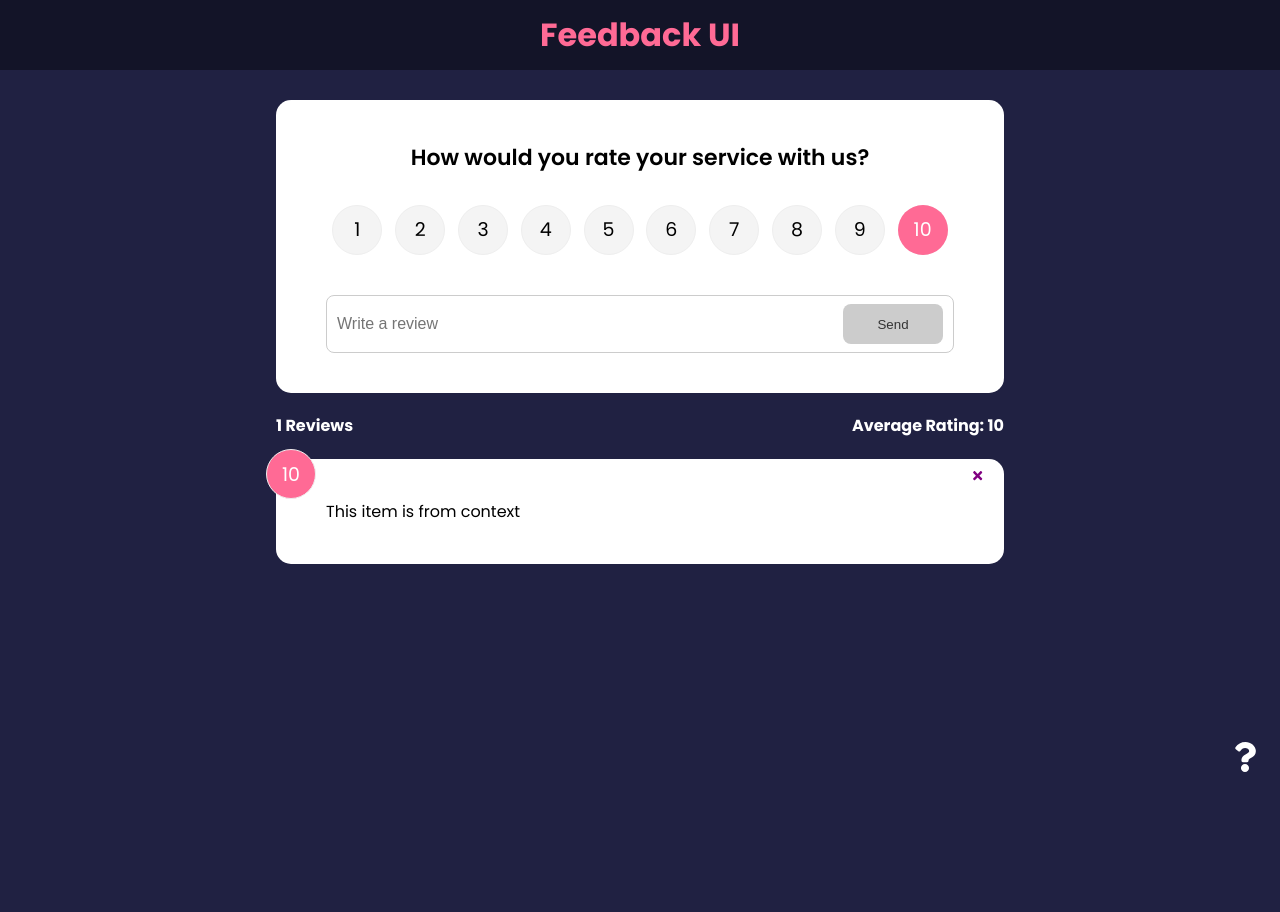
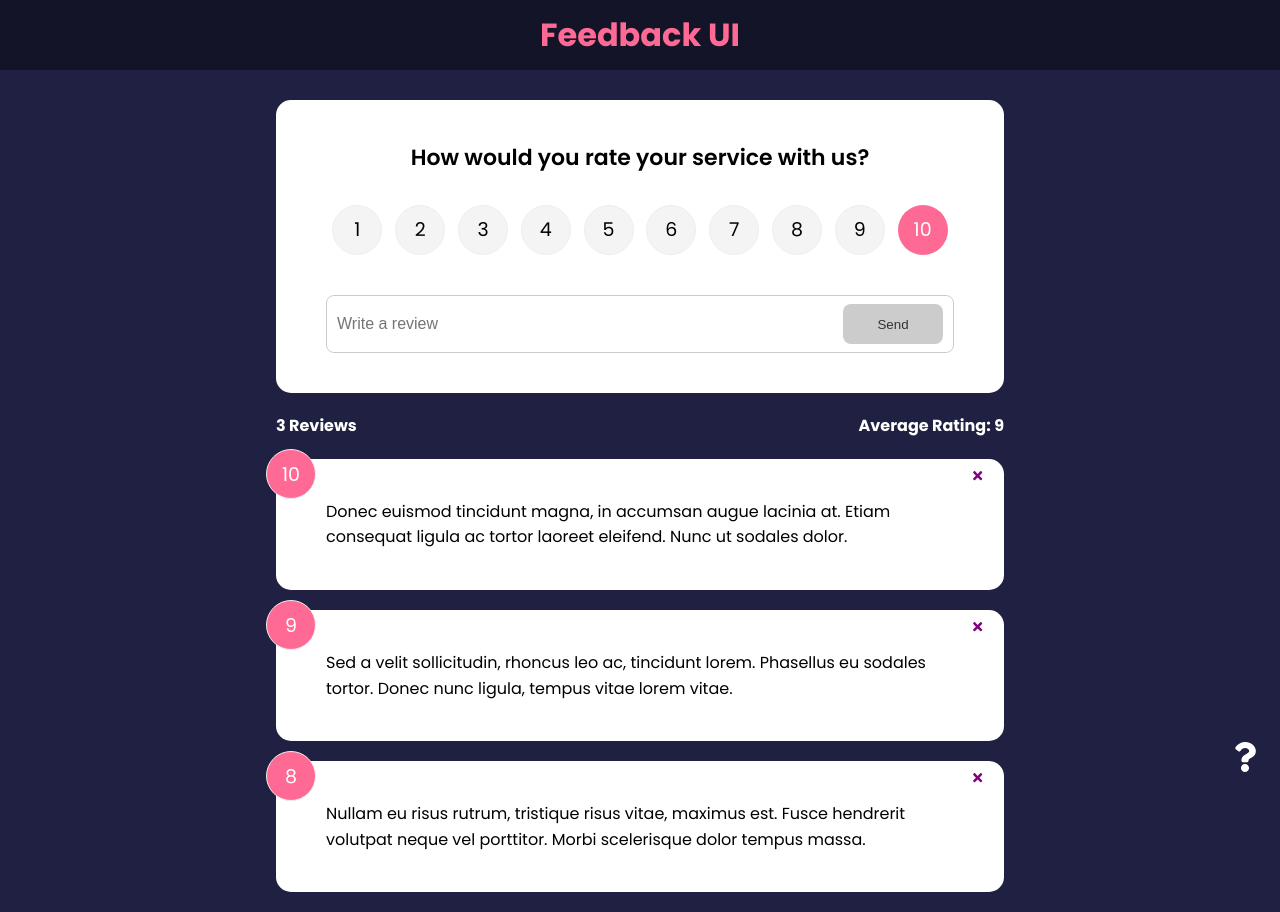
Before and after one commit to iamahless/Feedback-App, a React (Create React App) app: page / in a window 1280 px wide. Before the commit the page ends 800 px from the top, so only its background shows below. Built offline with nearby package versions, Linux system fonts and the light colour scheme.

Commit message:
Context API cleanup

```diff
--- a/src/App.js
+++ b/src/App.js
@@ -1,29 +1,13 @@
-import { useState } from "react";
 import { BrowserRouter as Router, Route, Routes } from "react-router-dom";
 import Header from "./components/Header";
-import FeedbackData from "./data/FeedbackData";
 import AboutIconLink from "./components/AboutIconLink";
 import FeedbackForm from "./components/FeedbackForm";
 import FeedbackList from "./components/FeedbackList";
 import FeedbackStats from "./components/FeedbackStats";
-import { v4 as uuidv4 } from "uuid";
 import AboutPage from "./pages/AboutPage";
 import { FeedbackProvider } from "./context/FeedbackContext";
 
 function App() {
-  const [feedback, setFeedback] = useState(FeedbackData);
-
-  const deleteFeedback = (id) => {
-    if (window.confirm("Are you sure you want to delete")) {
-      setFeedback(feedback.filter((item) => item.id !== id));
-    }
-  };
-
-  const addFeedback = (newFeedback) => {
-    newFeedback.id = uuidv4();
-    setFeedback([newFeedback, ...feedback]);
-  };
-
   return (
     <FeedbackProvider>
       <Router>
@@ -35,9 +19,9 @@
               path="/"
               element={
                 <>
-                  <FeedbackForm handleAdd={addFeedback} />
+                  <FeedbackForm />
                   <FeedbackStats />
-                  <FeedbackList handleDelete={deleteFeedback} />
+                  <FeedbackList />
                 </>
               }
             ></Route>
--- a/src/components/FeedbackForm.jsx
+++ b/src/components/FeedbackForm.jsx
@@ -1,13 +1,16 @@
-import { useState } from "react";
+import { useState, useContext } from "react";
 import RatingSelect from "./RatingSelect";
 import Button from "./shared/Button";
 import Card from "./shared/Card";
+import FeedbackContext from "../context/FeedbackContext";
 
-function FeedbackForm({ handleAdd }) {
+function FeedbackForm() {
   const [btnDisabled, setBtnDisabled] = useState(true);
   const [message, setMessage] = useState("");
   const [rating, setRating] = useState(10);
   const [text, setText] = useState("");
+
+  const { addFeedback } = useContext(FeedbackContext);
 
   const handleTextChange = (e) => {
     if (text === "") {
@@ -28,7 +31,7 @@
     if (text.trim().length > 10) {
       const newFeedback = { text, rating };
 
-      handleAdd(newFeedback);
+      addFeedback(newFeedback);
 
       setText("");
     }
--- a/src/components/FeedbackItem.jsx
+++ b/src/components/FeedbackItem.jsx
@@ -1,13 +1,16 @@
-import { useState } from "react";
 import { FaTimes } from "react-icons/fa";
+import { useContext } from "react";
+import FeedbackContext from "../context/FeedbackContext";
 import Card from "./shared/Card";
 import PropTypes from "prop-types";
 
-function FeedbackItem({ item, handleDelete }) {
+function FeedbackItem({ item }) {
+  const { deleteFeedback } = useContext(FeedbackContext);
+
   return (
     <Card>
       <div className="num-display">{item.rating}</div>
-      <button onClick={() => handleDelete(item.id)} className="close">
+      <button onClick={() => deleteFeedback(item.id)} className="close">
         <FaTimes color="purple" />
       </button>
       <div className="text-display">{item.text}</div>
--- a/src/components/FeedbackList.jsx
+++ b/src/components/FeedbackList.jsx
@@ -3,7 +3,7 @@
 import { useContext } from "react";
 import FeedbackContext from "../context/FeedbackContext";
 
-function FeedbackList({ handleDelete }) {
+function FeedbackList() {
   const { feedback } = useContext(FeedbackContext);
 
   if (!feedback || feedback.length === 0) {
@@ -20,11 +20,7 @@
             animate={{ opacity: 1 }}
             exit={{ opacity: 0 }}
           >
-            <FeedbackItem
-              key={item.id}
-              item={item}
-              handleDelete={handleDelete}
-            />
+            <FeedbackItem key={item.id} item={item} />
           </motion.div>
         ))}
       </AnimatePresence>
--- a/src/context/FeedbackContext.js
+++ b/src/context/FeedbackContext.js
@@ -1,14 +1,25 @@
 import { createContext, useState } from "react";
+import { v4 as uuidv4 } from "uuid";
+import FeedbackData from "../data/FeedbackData";
 
 const FeedbackContext = createContext();
 
 export const FeedbackProvider = ({ children }) => {
-  const [feedback, setFeedback] = useState([
-    { id: "1", text: "This item is from context", rating: 10 },
-  ]);
+  const [feedback, setFeedback] = useState(FeedbackData);
+
+  const addFeedback = (newFeedback) => {
+    newFeedback.id = uuidv4();
+    setFeedback([newFeedback, ...feedback]);
+  };
+
+  const deleteFeedback = (id) => {
+    if (window.confirm("Are you sure you want to delete")) {
+      setFeedback(feedback.filter((item) => item.id !== id));
+    }
+  };
 
   return (
-    <FeedbackContext.Provider value={{ feedback }}>
+    <FeedbackContext.Provider value={{ feedback, deleteFeedback, addFeedback }}>
       {children}
     </FeedbackContext.Provider>
   );
```
